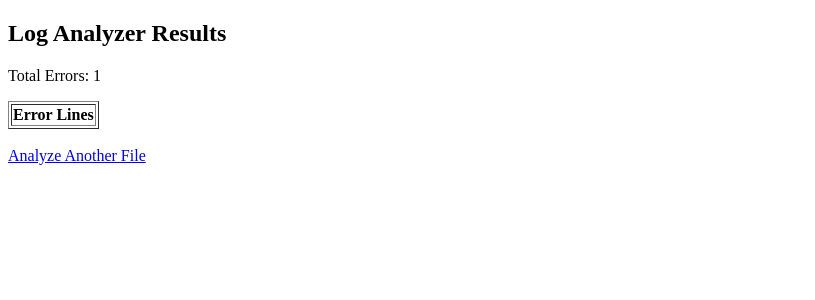
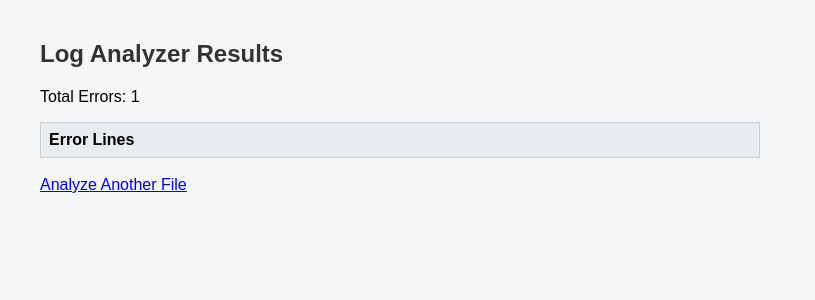
Before and after one commit to Rishikesh0623/ops-log-inspector, a Flask app: template templates/results.html in a window 1280 px wide. Shown: the top 300 px of the page, without its empty margins (0-815 px from the left). Run offline with Flask 3, Linux system fonts and the light colour scheme; the template is opened without the code that fills it: most values are stand-ins (such as "Sample title", 1, 10 or a date in 2020); lists and menus that the app fills with data are empty.

Commit message:
Render analysis results in HTML template with error table

```diff
--- a/templates/results.html
+++ b/templates/results.html
@@ -3,11 +3,39 @@
 <head>
     <meta charset="UTF-8">
     <title>Analysis Results</title>
+<style>
+    body {
+        font-family: Arial, sans-serif;
+        margin: 40px;
+        background-color: #f4f6f8;
+    }
+
+    h2 {
+        color: #333;
+    }
+
+    .error-table {
+        border-collapse: collapse;
+        width: 60%;
+        background-color: white;
+    }
+
+    .error-table th,
+    .error-table td {
+        border: 1px solid #ccc;
+        padding: 8px;
+        text-align: left;
+    }
+
+    .error-table th {
+        background-color: #e9ecef;
+    }
+</style>
 </head>
 <body>
     <h2>Log Analyzer Results</h2>
     <p>Total Errors: {{ count}}</p>
-    <table border="1">
+    <table class="error-table">
         <tr>
             <th>Error Lines</th>
         </tr>
```
